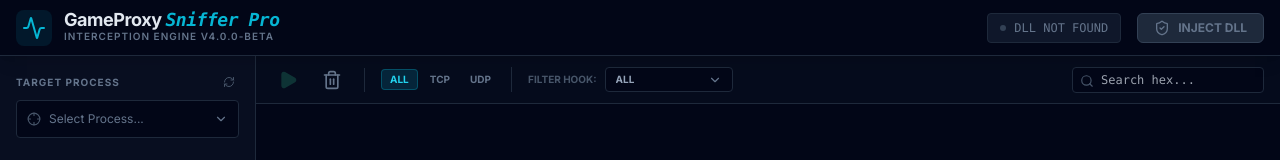
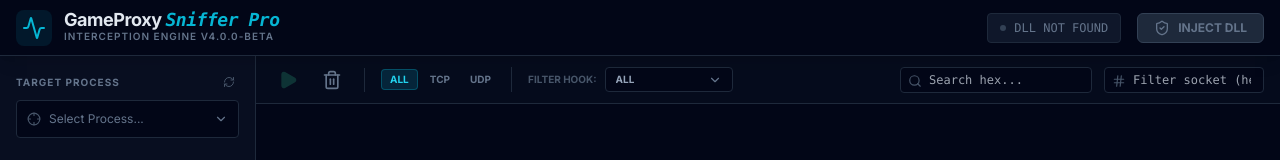
Before and after one commit to wj-stack/GameProxySnifferPro, a React (Vite) app: page / in a window 1280 px wide. Shown: the top 160 px of the page. Built offline with nearby package versions, Linux system fonts and the light colour scheme.

Commit message:
feat: Add socket filtering to packet inspector
Introduces a new filter input in the UI and corresponding state management in `useGameProxy.ts` to allow users to filter captured packets by socket address (both hex and decimal). This enhances the ability to pinpoint specific network connections.

```diff
--- a/App.tsx
+++ b/App.tsx
@@ -604,6 +604,16 @@
                 <Search className="absolute left-2 top-2 w-3.5 h-3.5 text-slate-600" />
                 <input type="text" placeholder="Search hex..." value={state.filters.text} onChange={e => actions.setFilterText(e.target.value)} className="bg-slate-950 border border-slate-800 rounded py-1 pl-7 pr-3 text-xs focus:border-cyan-500 outline-none w-48 font-mono" />
               </div>
+              <div className="relative">
+                <Hash className="absolute left-2 top-2 w-3.5 h-3.5 text-slate-600" />
+                <input
+                  type="text"
+                  placeholder="Filter socket (hex/dec)..."
+                  value={state.filters.socket || ''}
+                  onChange={e => actions.setSocketFilter(e.target.value)}
+                  className="bg-slate-950 border border-slate-800 rounded py-1 pl-7 pr-3 text-xs focus:border-cyan-500 outline-none w-40 font-mono"
+                />
+              </div>
               {selectedPacketId && (
                 <div className="flex gap-2">
                   <button
--- a/useGameProxy.ts
+++ b/useGameProxy.ts
@@ -19,6 +19,7 @@
   const [filterText, setFilterText] = useState('');
   const [protocolFilter, setProtocolFilter] = useState<Protocol | 'ALL'>('ALL');
   const [hookFilter, setHookFilter] = useState<HookType | 'ALL'>('ALL');
+  const [socketFilter, setSocketFilter] = useState<string>('');
 
   // Hook Config
   const [globalHooksEnabled, setGlobalHooksEnabled] = useState(false);
@@ -506,9 +507,25 @@
       const regex = hexToRegexSpaced(filterText);
       const matchesSearch = p.remoteAddr.includes(filterText) ||
                           (regex ? regex.test(p.data) : p.data.toLowerCase().includes(filterText.toLowerCase()));
-      return matchesProtocol && matchesHook && matchesSearch;
+
+      // Socket filter - 支持十六进制或十进制
+      let matchesSocket = true;
+      if (socketFilter.trim()) {
+        const filterLower = socketFilter.trim().toLowerCase();
+        if (p.socket !== undefined) {
+          // 尝试匹配十六进制
+          const socketHex = p.socket.toString(16).toLowerCase();
+          // 尝试匹配十进制
+          const socketDec = p.socket.toString();
+          matchesSocket = socketHex.includes(filterLower) || socketDec.includes(filterLower);
+        } else {
+          matchesSocket = false; // 如果没有 socket 信息，不匹配
+        }
+      }
+
+      return matchesProtocol && matchesHook && matchesSearch && matchesSocket;
     });
-  }, [packets, protocolFilter, hookFilter, filterText]);
+  }, [packets, protocolFilter, hookFilter, filterText, socketFilter]);
 
   return {
     state: {
@@ -526,7 +543,8 @@
       filters: {
         text: filterText,
         protocol: protocolFilter,
-        hook: hookFilter
+        hook: hookFilter,
+        socket: socketFilter
       }
     },
     actions: {
@@ -544,7 +562,8 @@
       toggleRuleActive,
       setFilterText,
       setProtocolFilter,
-      setHookFilter
+      setHookFilter,
+      setSocketFilter
     }
   };
 };
```
